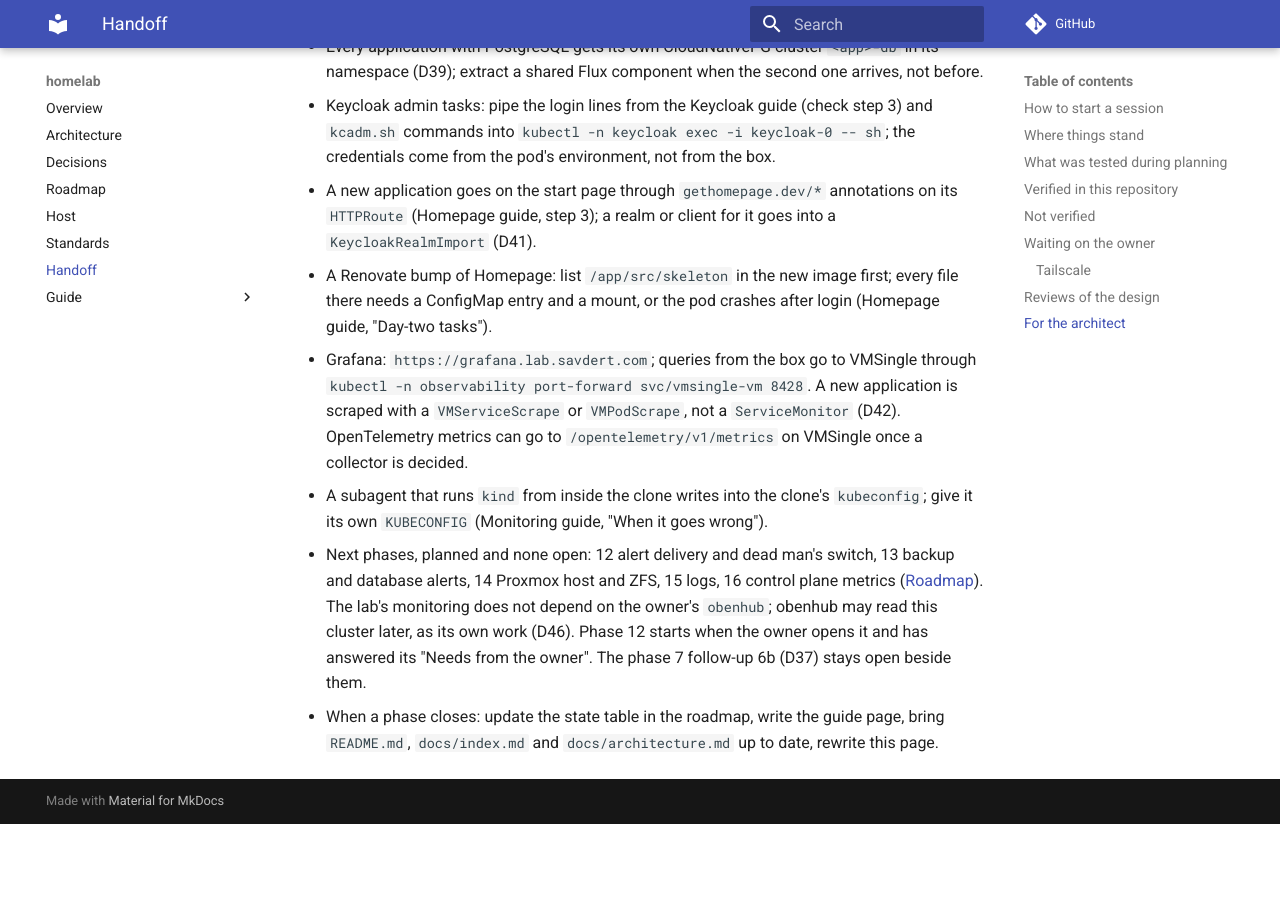
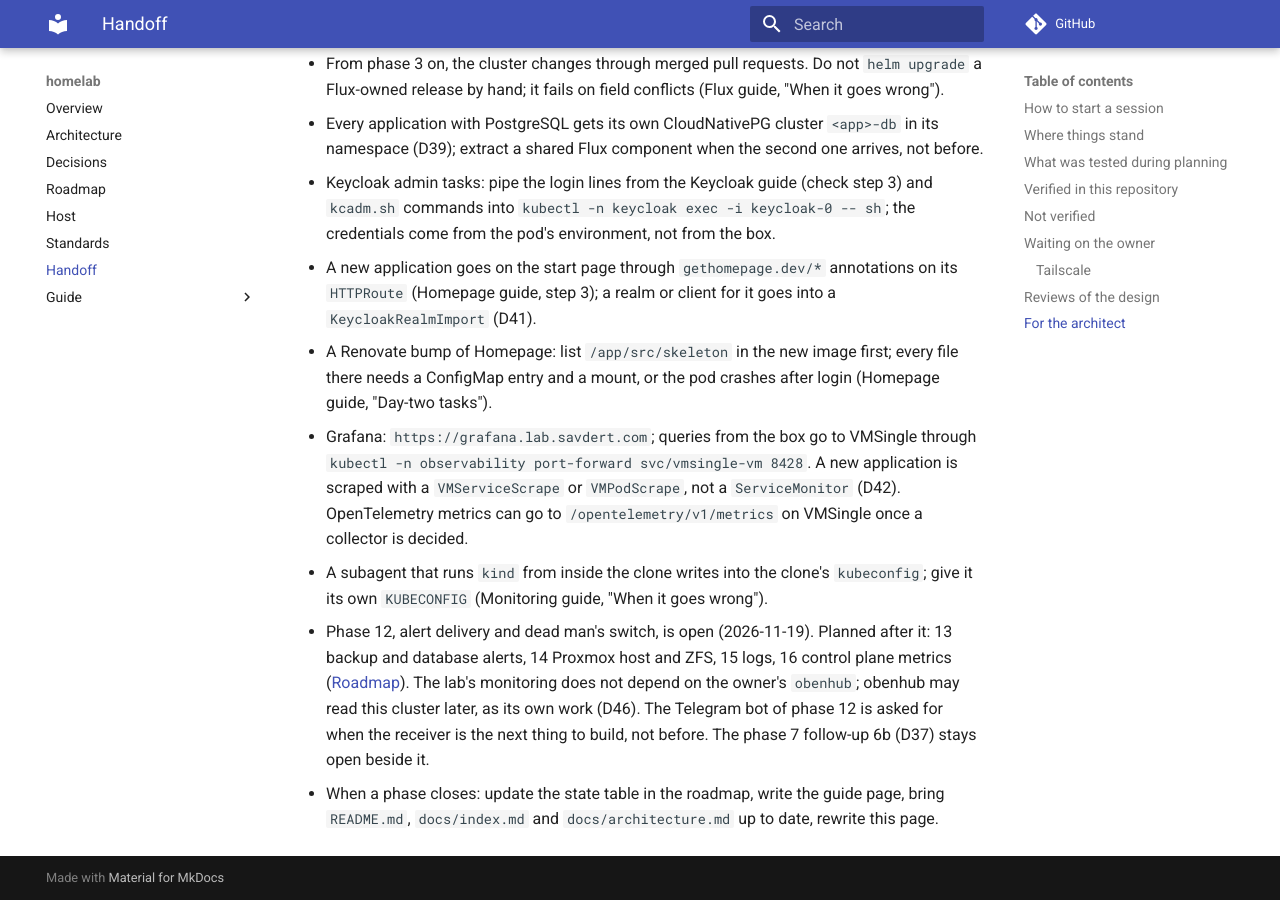
Before and after one commit to msavdert/homelab, an MkDocs documentation site: the page built from docs/handoff.md, in a window 1280 px wide and 900 px high, scrolled down 6911 px. Built offline with MkDocs 1.6.1 and Material for MkDocs 9.7.7, drawn with Linux system fonts in a browser that asks for light colours; comment, search, counter and statistics services are not loaded; before the commit the page ends 7735 px from its top, so only the background shows below that; some of the changed text lies outside the part shown.

Commit message:
docs: open phase 12, alert delivery and dead man's switch (#62)
Purpose: open phase 12 (owner, 2026-11-19) and record the state of
follow-up 6b.

- Roadmap state table: phase 12 open 2026-11-19.
- Handoff and index: phase 12 open; the Telegram bot is asked for when
the receiver is next.
- Handoff, follow-up 6b: at 2026-11-19 00:17 UTC both first `-g2`
backups were still present (Backup objects and bucket), generation 1
counts unchanged (postgres/ 10 base 11 WAL, keycloak-db/ 8 base 143
WAL), sidecars applied the policy every 30 min with no error. The
earlier expected time (2026-11-18 15:00) was too early; the new one is
marked as an assumption.

Checks: `mise run check` passes. Audit: light (docs recording an owner
decision and observed state).

🤖 Generated with [Claude Code](https://claude.com/claude-code)

https://claude.ai/code/session_01FLhVtFaKxTeabEozP8SZZ1

Co-authored-by: msavdert <msavdert@users.noreply.github.com>
Co-authored-by: Claude Opus 5.5 <noreply@anthropic.com>

```diff
--- a/docs/handoff.md
+++ b/docs/handoff.md
@@ -3,10 +3,10 @@
 Start here in a new session. This page says where things stand and what to
 do next. It is rewritten at the end of every phase.
 
-Last updated: 2026-11-17, phase 11 (rebuild and restore drill) closed.
-Phases 0 to 11 are done; phases 12 to 16 (monitoring, D46) were planned
-on 2026-11-17 and none is open, so maintenance follows AGENTS.md. Open:
-follow-up 6b, now on archive generation 2 (below).
+Last updated: 2026-11-19, phase 12 (alert delivery and dead man's
+switch) opened by the owner. Phases 0 to 11 are done; 13 to 16 are
+planned (D46). Open beside it: follow-up 6b, now on archive generation 2
+(below).
 
 ## How to start a session
 
@@ -198,9 +198,14 @@ raw API calls, not with OpenTofu.
 - The plugin's own retention run deleting an expired backup (phase 7
   follow-up 6b, D37). The rebuild of phase 11 moved the clusters to
   archive generation 2 before the run on generation 1 was due, so 6b is
-  repeated there: retention stays `1d`; from 2026-11-18 about 15:00 UTC a
-  newer completed backup should make the plugin remove the first `-g2`
-  backups (`postgres-daily-20261117144024`, `keycloak-db-daily-20261117144258`).
+  repeated there: retention stays `1d`. On 2026-11-19 at 00:17 UTC the
+  first `-g2` backups (`postgres-daily-20261117144024`,
+  `keycloak-db-daily-20261117144258`) were still there, generation 1 was
+  untouched, and the sidecars had applied the policy every 30 minutes
+  with no error. Assumption, not read in the Barman documentation: a
+  recovery window keeps the newest backup that ended before the window
+  starts, so these go only once the 2026-11-18 backups (03:00 and 03:30
+  UTC) are older than one day, from about 2026-11-19 03:30 UTC.
   Check the sidecar log of the primary, the bucket listing (Rebuild guide,
   "Look at the bucket") and `kubectl get backup -A`; then `7d`.
 - Failover of the load-balancer address on a hard stop of its holder (lease
@@ -258,7 +263,7 @@ accepted:
 
 ## For the architect
 
-- Phases 0 to 11 are done; 12 to 16 are planned, none open (D46). Between phases,
+- Phases 0 to 11 are done; phase 12 is open (roadmap); 13 to 16 are planned (D46). Between phases,
   maintenance follows the "Between phases" rule in AGENTS.md; work with a
   live gate of its own opens a new phase.
 - Start of every session: Dependency Dashboard (issue #6) and the open
@@ -311,13 +316,13 @@ accepted:
 - A subagent that runs `kind` from inside the clone writes into the
   clone's `kubeconfig`; give it its own `KUBECONFIG` (Monitoring guide,
   "When it goes wrong").
-- Next phases, planned and none open: 12 alert delivery and dead man's
-  switch, 13 backup and database alerts, 14 Proxmox host and ZFS, 15
+- Phase 12, alert delivery and dead man's switch, is open (2026-11-19).
+  Planned after it: 13 backup and database alerts, 14 Proxmox host and ZFS, 15
   logs, 16 control plane metrics ([Roadmap](roadmap.md)). The lab's
   monitoring does not depend on the owner's `obenhub`; obenhub may read
-  this cluster later, as its own work (D46). Phase 12 starts when the
-  owner opens it and has answered its "Needs from the owner". The phase 7
-  follow-up 6b (D37) stays open beside them.
+  this cluster later, as its own work (D46). The Telegram bot of phase 12
+  is asked for when the receiver is the next thing to build, not before.
+  The phase 7 follow-up 6b (D37) stays open beside it.
 - When a phase closes: update the state table in the roadmap, write the
   guide page, bring `README.md`, `docs/index.md` and
   `docs/architecture.md` up to date, rewrite this page.
```
Also changed, not shown: docs/index.md (+2 -2 lines), docs/roadmap.md (+1 -1 lines).
